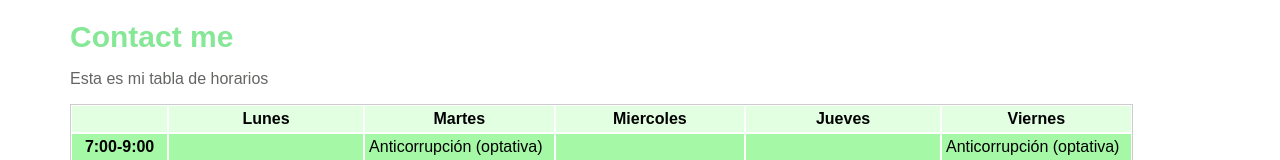
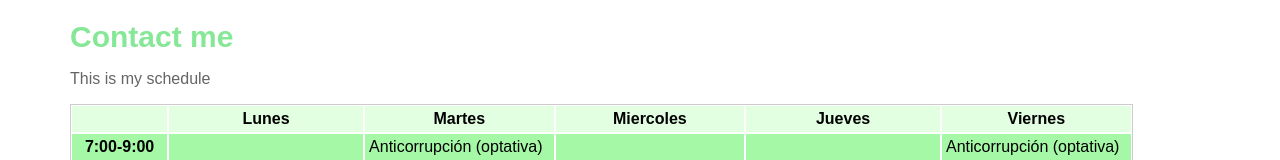
Before and after one commit to diogenes1027/diogenes1027.github.io, a plain HTML site: page contact.html in a window 1280 px wide. Shown: the part 198-358 px from the top of the page. Drawn offline with Linux system fonts and the light colour scheme.

Commit message:
Update contact.html

```diff
--- a/contact.html
+++ b/contact.html
@@ -17,7 +17,7 @@
 		<div id="content">
 			<h1>Contact me</h1>
 			<div id="schedule">
-				<p>Esta es mi tabla de horarios</p>
+				<p>This is my schedule</p>
 				<table cellspacing="0">
 					<tr>
 						<th></th>
```
